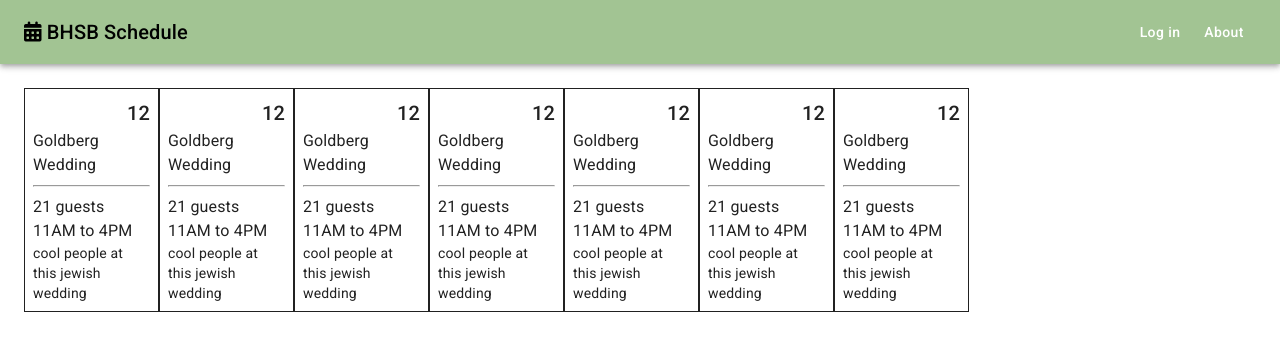
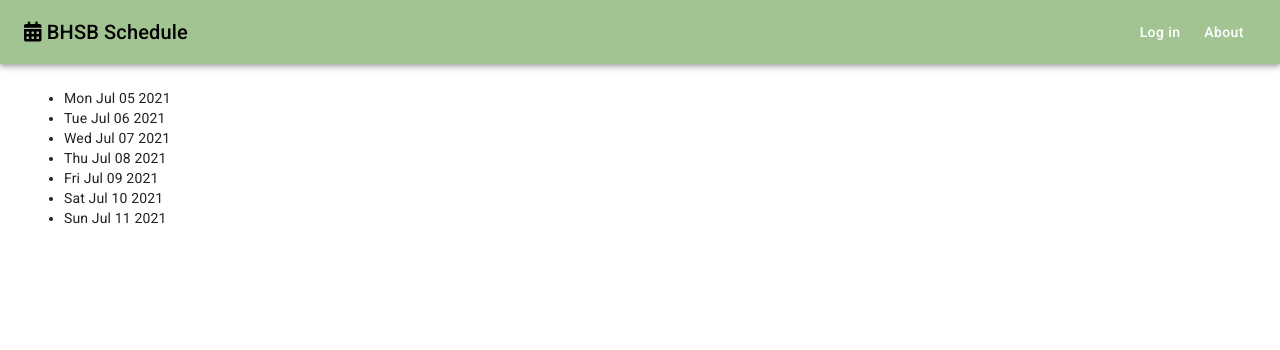
Before and after one commit to shylton/bhsb-schedule, a React (Create React App) app in the folder client/: page / in a window 1280 px wide. Shown: the top 350 px of the page. Built offline with nearby package versions, Linux system fonts and the light colour scheme.

Commit message:
DateList on Week.js works

```diff
--- a/client/src/App.js
+++ b/client/src/App.js
@@ -1,10 +1,10 @@
 import React, { useState } from 'react'
 import { BrowserRouter as Router, Route, Switch } from 'react-router-dom'
-import Monthly from './views/Monthly'
 import Navbar from './components/Navbar'
 
 import Container from '@material-ui/core/Container'
 import Box from '@material-ui/core/Box'
+import Week from './views/Week'
 
 const event = {
   id: '210711a',
@@ -31,7 +31,7 @@ function App() {
       <Navbar title='BHSB Schedule' icon='fa fa-calendar'/>
       <Container>
         <Box my={3}>
-          <Monthly event={event} />
+          <Week />
         </Box>
       </Container>
     </Router>
--- a/client/src/views/Week.js
+++ b/client/src/views/Week.js
@@ -1,19 +1,17 @@
-import React, { useState, useEffect } from 'react'
+import React, { useState } from 'react'
 import { startOfWeek, add as addDate, isMonday } from 'date-fns'
 
 const Week = () => {
     const [curDate] = useState(new Date())
-
-    const initStartDate = () => {
+    const [startDate, setStartDate] = useState(() => {
         if (isMonday(curDate)) {
             return curDate
         } else {
             return startOfWeek(curDate, { weekStartsOn: 1 })
         }
-    }
+    })
 
-    const [startDate, setStartDate] = useState(initStartDate())
-
+    // the 7-day week to be rendered on the page
     const getDateList = () => {
         const tempList = [startDate]
         for (let i = 0; i < 6; i++) {
@@ -23,11 +21,7 @@ const Week = () => {
     }
     const [dateList, setDateList] = useState(getDateList())
 
-    useEffect(() => {
-        setDateList(getDateList())
-        // eslint-disable-next-line react-hooks/exhaustive-deps
-    }, [startDate])
-
+    // handleNextWeek: resets the list with new dates to be rendered
 
     return (
         <ul>
```
Also changed, not shown: client/src/views/Monthly-bad.js (renamed from client/src/views/Monthly.js).
